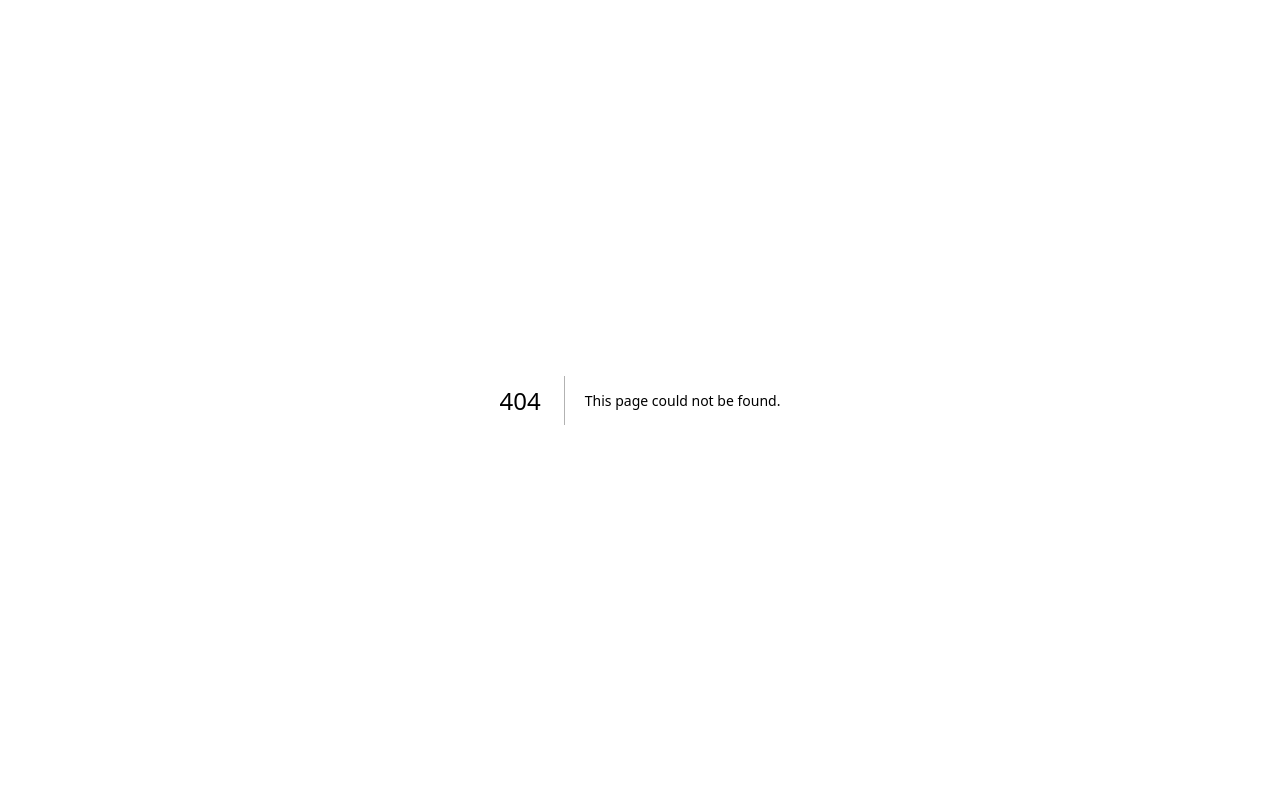
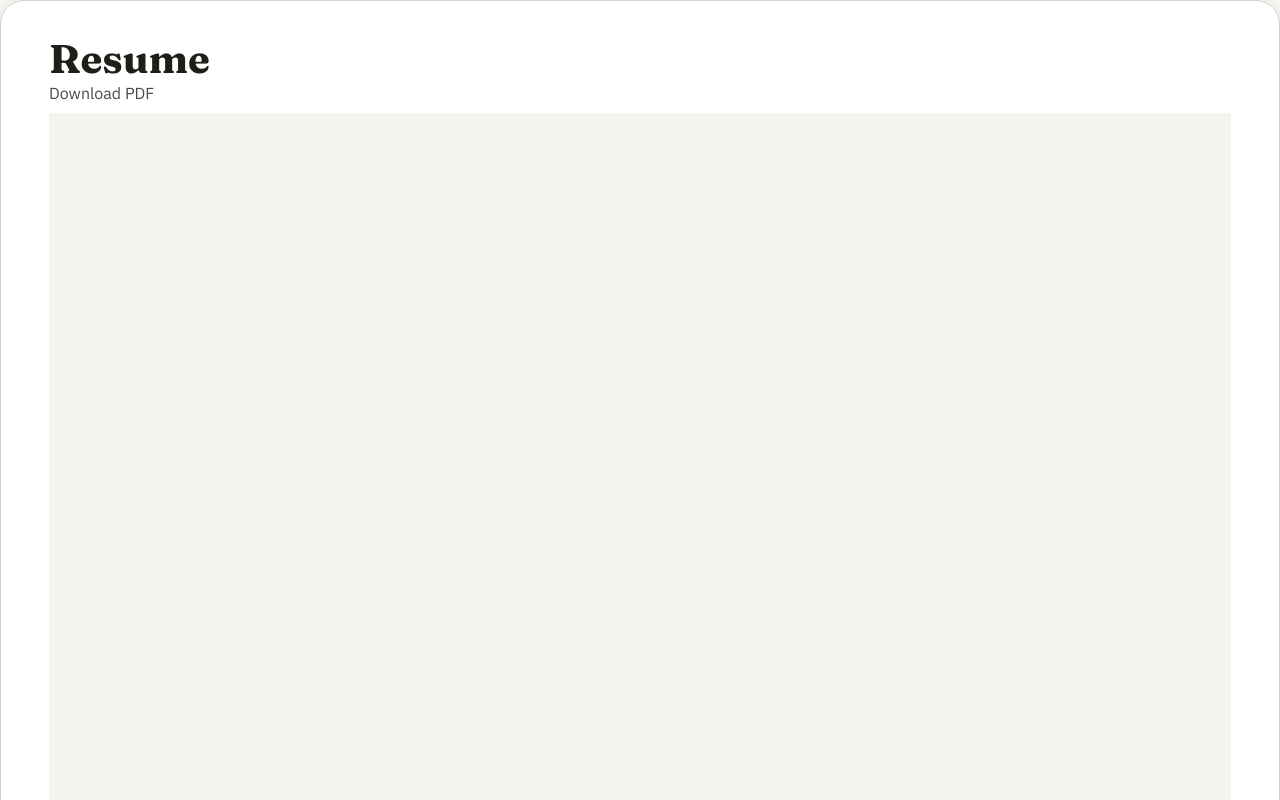
Before and after one commit to schradermade/nathanschrader, a Next.js app: page /my-resume in a window 1280 px wide. Before the commit this address had no page. Built offline with nearby package versions, Linux system fonts and the light colour scheme.

Commit message:
Add resume page and embed PDF

```diff
--- a/src/app/globals.css
+++ b/src/app/globals.css
@@ -788,6 +788,13 @@ main {
   padding-right: 140px;
 }
 
+.resume-content {
+  margin-left: 0;
+  margin-right: 0;
+  width: 100%;
+  max-width: none;
+}
+
 .tldr {
   border-radius: 18px;
   border: 1px solid var(--border);
--- /dev/null
+++ b/src/app/my-resume/page.tsx
@@ -0,0 +1,19 @@
+const RESUME_URL = "/Nathan_Schrader_resume.pdf";
+
+export default function MyResumePage() {
+  return (
+    <main className="doc-content resume-content">
+      <h1 className="doc-title">Resume</h1>
+      <p>
+        <a href={RESUME_URL} download>
+          Download PDF
+        </a>
+      </p>
+      <iframe
+        title="Nathan Schrader Resume"
+        src={RESUME_URL}
+        style={{ width: "100%", height: "90vh", border: "none" }}
+      />
+    </main>
+  );
+}
```
Also changed, not shown: 2 other files (tests, documents, lock files or other folders).
